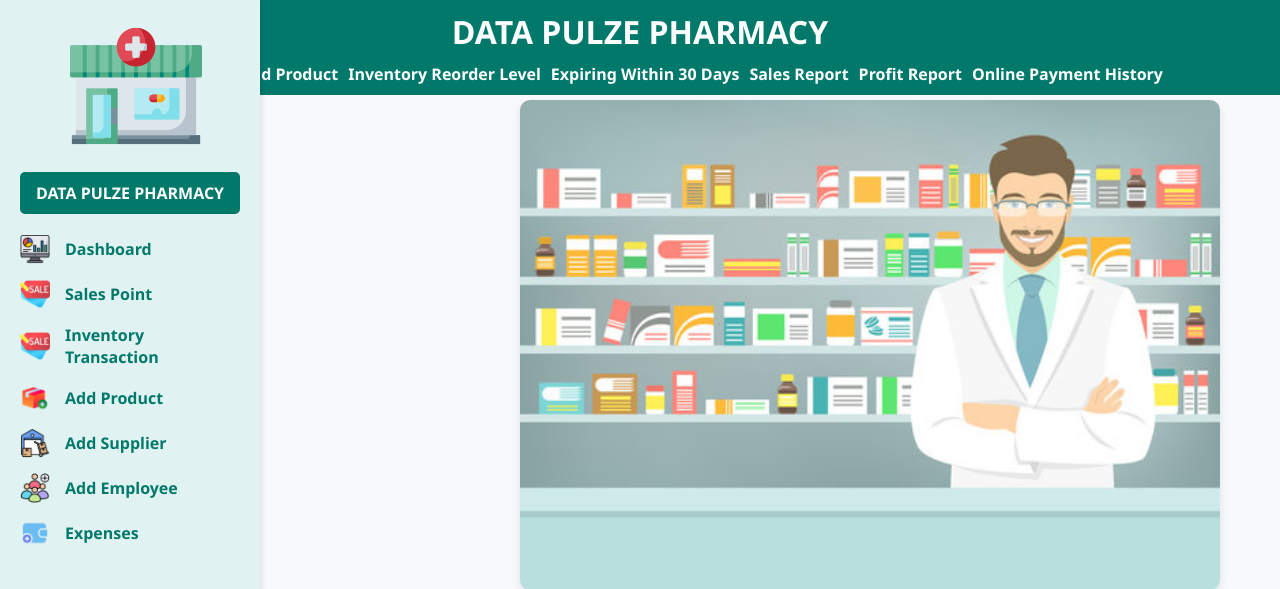
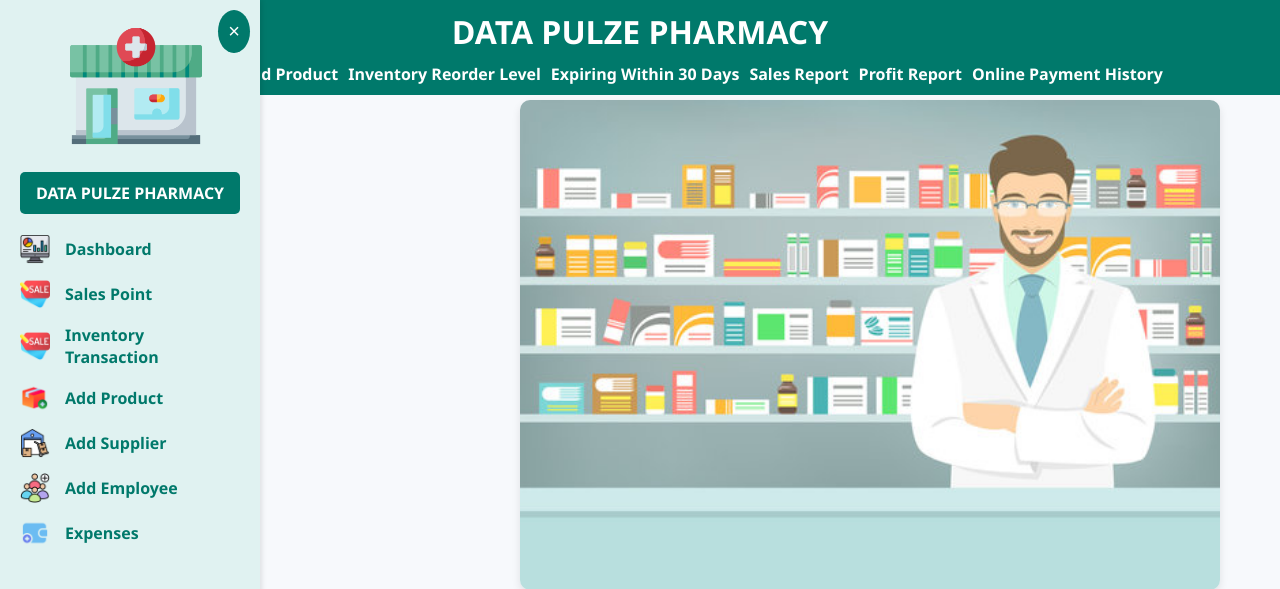
Before and after one commit to Derek1211212/webapp, a Flask app: page /home in a window 1280 px wide. Shown: the top 589 px of the page. Run offline with Flask 3, Linux system fonts and the light colour scheme; the visitor is signed in with stand-in values (Sample User, id 1).

Commit message:
Update index.html

```diff
--- a/templates/index.html
+++ b/templates/index.html
@@ -84,6 +84,21 @@
             font-size: 16px;
         }
 
+        /* Close button for sidebar */
+        .sidebar .close-btn {
+            background-color: #00796b; /* Dark teal */
+            color: white;
+            border: none;
+            padding: 10px;
+            font-size: 20px;
+            cursor: pointer;
+            position: absolute;
+            top: 10px;
+            right: 10px;
+            border-radius: 50%;
+            z-index: 2; /* Ensure it's above the content */
+        }
+
         /* Header and main content */
         .content {
             margin-left: 0;
@@ -100,7 +115,7 @@
             text-align: center;
             position: fixed;
             top: 0;
-            left: 0px;
+            left: 0;
             width: 100%;
             z-index: 0; /* Ensure it's above the content */
             box-sizing: border-box;
@@ -219,6 +234,10 @@
                 transform: translateX(0);
             }
 
+            .sidebar .close-btn {
+                display: inline-block;
+            }
+
             header .toggle-sidebar {
                 display: inline-block;
             }
@@ -264,6 +283,7 @@
         </nav>
     </header>
     <div class="sidebar">
+        <button class="close-btn" onclick="toggleSidebar()">×</button>
         <img src="{{ url_for('static', filename='images/pharmacy.png') }}" alt="Pharmacy Logo" class="logo">
         <div class="menu-title">DATA PULZE PHARMACY</div>
         <ul>
@@ -301,8 +321,13 @@
         <main>
             <img src="{{ url_for('static', filename='images/ff.jpg') }}" alt="Pharmacy Image" class="main-image">
         </main>
-
     </div>
+    <footer>
+        <p>&copy; 2024 Our Pharmacy</p>
+        <form action="{{ url_for('logout') }}" method="post">
+            <button type="submit" class="logout-button">Logout</button>
+        </form>
+    </footer>
     <script>
         function toggleSidebar() {
             var sidebar = document.querySelector('.sidebar');
@@ -310,10 +335,4 @@
         }
     </script>
 </body>
-<footer>
-            <p>&copy; 2024 Our Pharmacy</p>
-            <form action="{{ url_for('logout') }}" method="post">
-                <button type="submit" class="logout-button">Logout</button>
-            </form>
-        </footer>
 </html>
```
